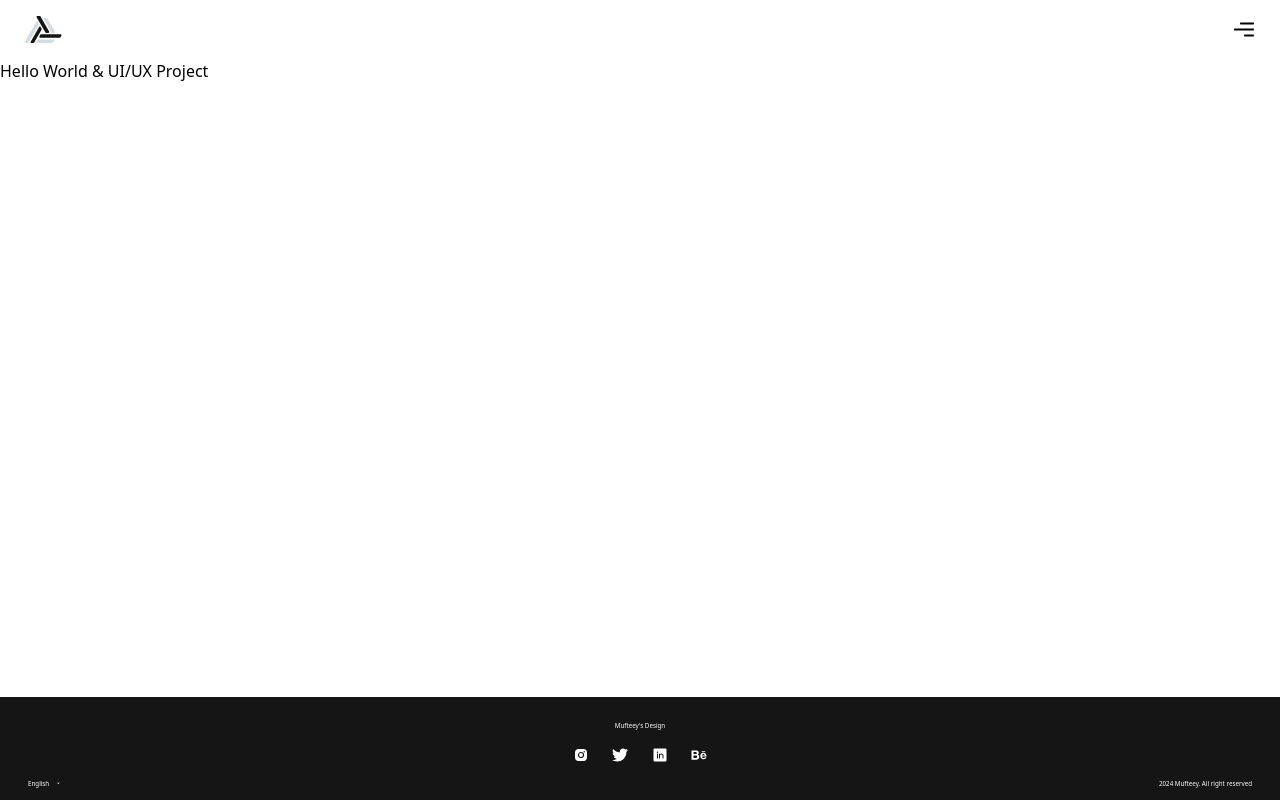
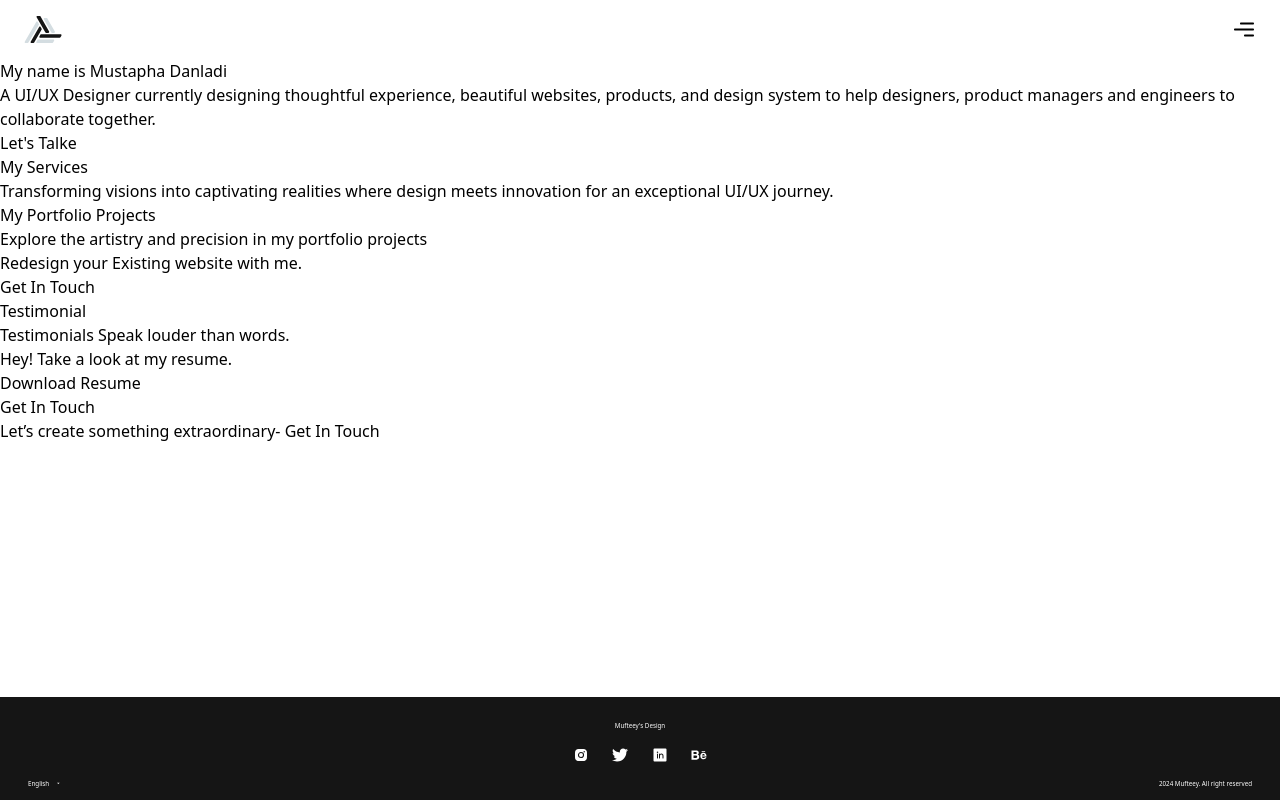
Before and after one commit to mmustaphak/ui-ux-portfolio, a React (Vite) app: page / in a window 1280 px wide. Built offline with nearby package versions, Linux system fonts and the light colour scheme.

Commit message:
Added the basic markup for the home page

```diff
--- a/src/main.jsx
+++ b/src/main.jsx
@@ -3,11 +3,12 @@ import ReactDOM from 'react-dom/client'
 import { createBrowserRouter, createRoutesFromElements, Route, RouterProvider } from 'react-router-dom'
 import './index.css'
 import Layout from './components/Layout'
+import Index from './pages/Home'
 
 const router = createBrowserRouter(
   createRoutesFromElements(
     <Route path='/' element={<Layout />}>
-        <Route index element={<h1>Hello World & UI/UX Project</h1>}/>
+        <Route index element={<Index />}/>
     </Route>
   )
 )
--- /dev/null
+++ b/src/pages/Home.jsx
@@ -0,0 +1,45 @@
+export default function Home() {
+  return (
+    <section>
+        <div>
+            <h1>My name is Mustapha Danladi</h1>
+            <p>A UI/UX Designer currently designing thoughtful experience, beautiful websites, products, and design system to help designers, product managers and engineers to collaborate together.</p>
+
+            <button>Let&apos;s Talke</button>
+        </div>
+
+        <div>
+            <h1>My Services</h1>
+            <p>Transforming visions into captivating realities where design meets innovation for an exceptional UI/UX journey.</p>
+            {/* Services Card */}
+        </div>
+
+        <div>
+            <h1>My Portfolio Projects</h1>
+            <p>Explore the artistry and precision in my portfolio projects</p>
+            {/* Project Cards */}
+        </div>
+
+        <div>
+            <p>Redesign your Existing website with me.</p>
+            <button>Get In Touch</button>
+        </div>
+
+        <div>
+            <h1>Testimonial</h1>
+            <p>Testimonials Speak louder than words.</p>
+            {/* Gallery Component */}
+            <div>
+                <p>Hey! Take a look at my resume.</p>
+                <button>Download Resume</button>
+            </div>
+        </div>
+
+        <div>
+            <h1>Get In Touch</h1>
+            <p>Let’s create something extraordinary- Get In Touch</p>
+            {/* Form Component */}
+        </div>
+    </section>
+  )
+}
```
